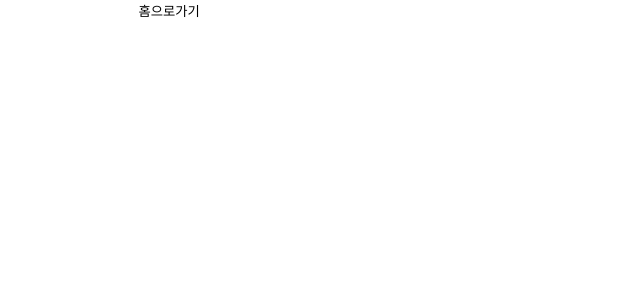
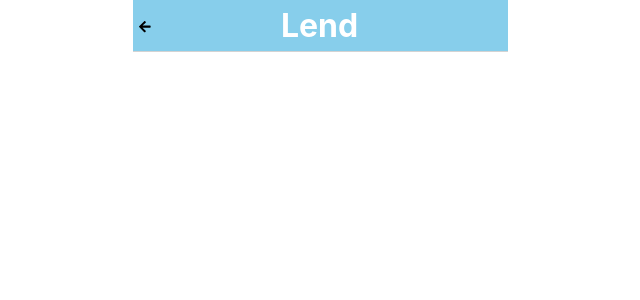
Before and after one commit to kgh3489/2021Hanium, a React (Create React App) app: page /product_register in a window 1280 px wide. Shown: the top 300 px of the page, without its empty margins (320-960 px from the left). Built offline with nearby package versions, Linux system fonts and the light colour scheme.

Commit message:
상단바 크기 조정, 상품등록 페이지 헤더

```diff
--- a/src/component/header/header.module.css
+++ b/src/component/header/header.module.css
@@ -3,7 +3,7 @@
   justify-content: space-between;
   align-items: center;
   width: 100%;
-  height: 3.5rem;
+  height: 3.2rem;
   background: skyblue;
   border-bottom: 1px solid lightgray;
   margin: 0;
--- a/src/component/product_register/product_register.jsx
+++ b/src/component/product_register/product_register.jsx
@@ -13,8 +13,13 @@ function ProductRegister() {
     }
 
     return (
-        <div className={styles.app}>
-            <button onClick={goToHome}> 홈으로가기 </button>
+        <div className={styles.header}>
+            <div className={styles.header_left}>
+                <button className={styles.gotoHome} onClick={goToHome}><i className="fas fa-arrow-left"></i></button>
+            </div>
+            <div className={styles.title}>
+                <h1 className={styles.title_h1}>Lend</h1>
+            </div>
         </div>
     );
 }
--- a/src/component/product_register/product_register.module.css
+++ b/src/component/product_register/product_register.module.css
@@ -0,0 +1,18 @@
+.header {
+    display: flex;
+    justify-content: left;
+    align-items: center;
+    width: 100%;
+    height: 3.2rem;
+    background: skyblue;
+    color: white;
+    border-bottom: 1px solid lightgray;
+    margin: 0;
+    padding: 0;
+    position: sticky;
+    top: 0;
+}
+
+.title {
+    padding-left: 7.8rem;
+}
```
